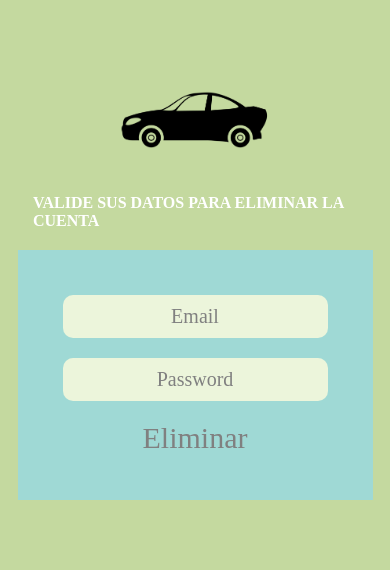
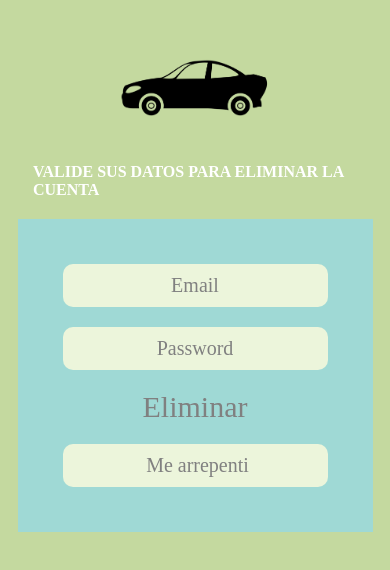
Before and after one commit to fedefullone/proyecto, a React Native app: screen /EliminarCuenta in a window 390 px wide. Shown: the part 150-720 px from the top of the page. Built offline with nearby package versions, Linux system fonts and the light colour scheme.

Commit message:
cambios para que santi pueda verlo desde el celu

```diff
--- a/App.js
+++ b/App.js
@@ -1,7 +1,6 @@
 import { StyleSheet, Text, View } from 'react-native';
 import { NavigationContainer } from '@react-navigation/native';
 import { createNativeStackNavigator } from '@react-navigation/native-stack';
-import { createBottomTabNavigator } from '@react-navigation/bottom-tabs';
 
 import Login from './src/screens/Login';
 import Register from './src/screens/Register';
@@ -12,7 +11,6 @@ import NewPost from './src/screens/NewPost';
 import EliminarCuenta from './src/screens/EliminarCuenta';
 
 const Stack = createNativeStackNavigator();
-const Tab = createBottomTabNavigator();
 
 function App() {
 
--- a/src/components/HomeMenu.js
+++ b/src/components/HomeMenu.js
@@ -1,7 +1,6 @@
 //aca implementamos el menu tab de navegacion
 import { createBottomTabNavigator } from '@react-navigation/bottom-tabs';
-import { createNativeStackNavigator } from '@react-navigation/native-stack';
-import Home from '../screens/home';
+import Home from '../screens/Home';
 import Perfil from '../screens/Perfil';
 import NewPost from '../screens/NewPost';
 import { FontAwesome } from '@expo/vector-icons';
@@ -11,7 +10,6 @@ import { MaterialIcons } from '@expo/vector-icons';
 
 
 const Tab = createBottomTabNavigator();
-const Stack = createNativeStackNavigator();
 
 function HomeMenu(){
 
--- a/src/screens/EliminarCuenta.js
+++ b/src/screens/EliminarCuenta.js
@@ -73,6 +73,7 @@ render(){
                     <Text style={styles.login}>Eliminar</Text>
                 </TouchableOpacity>
 }
+<Text style={styles.field} onPress={ () => this.props.navigation.navigate ('Perfil')}> Me arrepenti</Text>
 
             </View>
 
```
Also changed, not shown: my-app/package.json (deleted, +0 -29 lines), src/screens/Perfil.js (+9 -12 lines).
